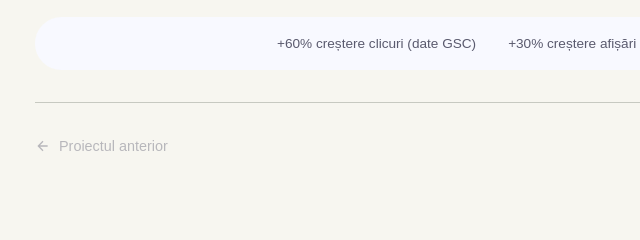
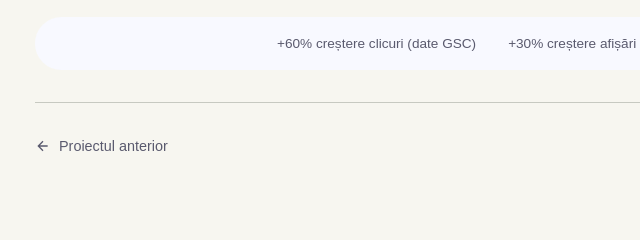
Before and after one commit to seo-moldova/seo-moldova.github.io, a plain HTML site: page projects/ro/tvn.html in a window 1280 px wide. Shown: the part 5300-5540 px from the top of the page, 85-725 px from the left. Drawn offline with Linux system fonts and the light colour scheme.

Commit message:
Include Google Ads in RO case-to-case navigation

```diff
--- a/projects/ro/tvn.html
+++ b/projects/ro/tvn.html
@@ -430,6 +430,7 @@
 
     <script>
         const allProjects = [
+            { name: "Google Ads", url: "/projects/ro/google-ads.html", category: "ppc" },
             { name: "TVN, MD", url: "/projects/ro/tvn.html", category: "media" },
             { name: "Bursa Muncii, MD", url: "/projects/ro/bursa-muncii.html", category: "recruiting" },
             { name: "CETAROM, MD", url: "/projects/ro/cetarom.html", category: "agency" },
```
Also changed, not shown: projects/ro/andiva.html (+1 -0 lines), projects/ro/bursa-muncii.html (+1 -0 lines), projects/ro/cetarom.html (+1 -0 lines), projects/ro/exportportal.html (+1 -0 lines), projects/ro/lista.html (+1 -0 lines), projects/ro/loremaesthetic.html (+1 -0 lines), projects/ro/mobilestyles.html (+1 -0 lines), projects/ro/strand.html (+1 -0 lines), projects/ro/taxonest.html (+1 -0 lines), projects/ro/uls.html (+1 -0 lines), projects/ro/vinrecords.html (+1 -0 lines).
